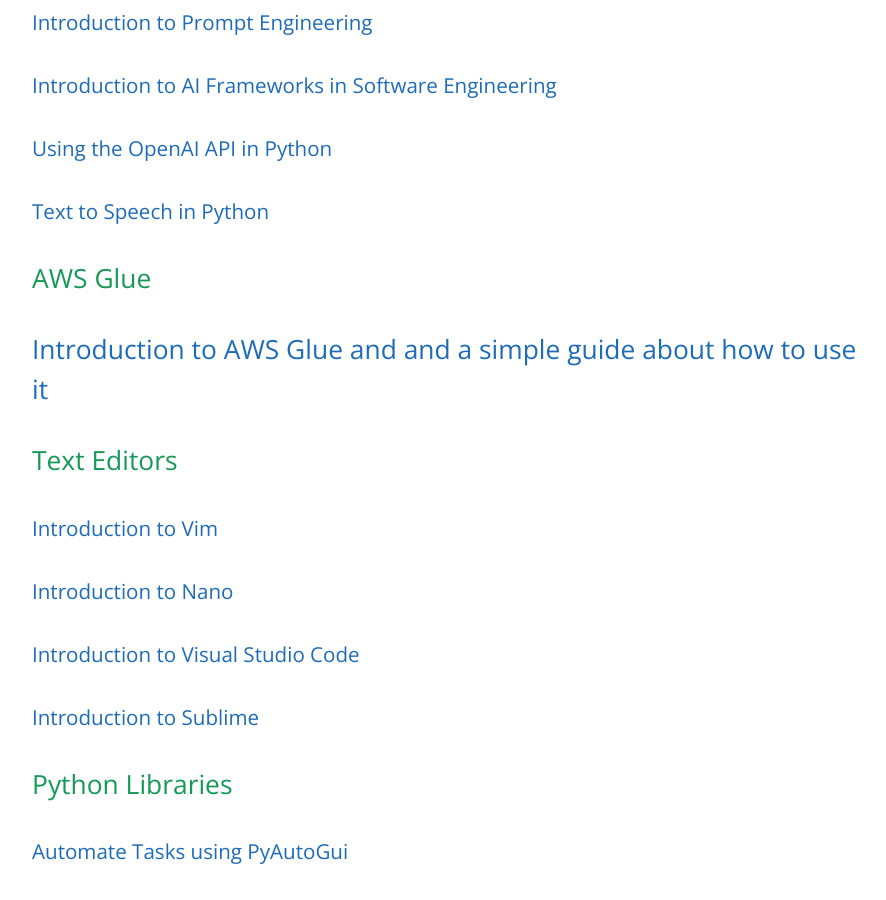
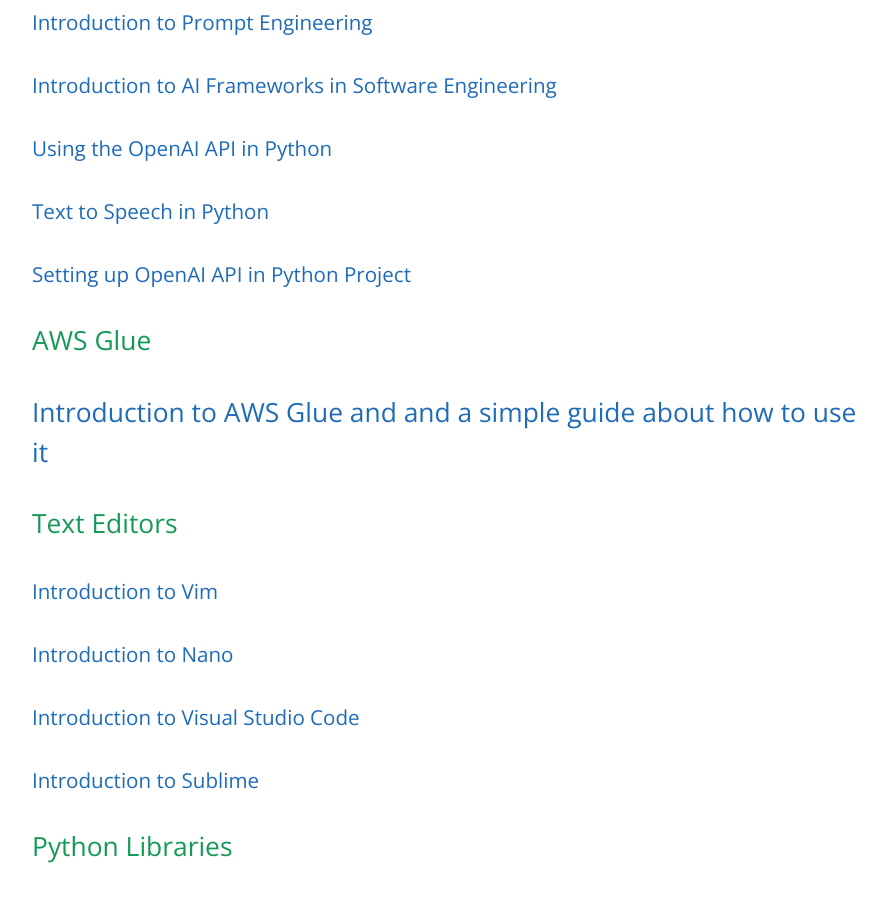
Before and after one commit to learning-software-engineering/learning-software-engineering.github.io, a Jekyll site: the page built from Topics/Software_Tools.md, in a window 1280 px wide and 900 px high, scrolled down 1066 px. Shown: the whole window, without its empty margins (192-1078 px from the left). Built offline with Jekyll 4.4.1, drawn with Linux system fonts in a browser that asks for light colours; our own code applies the rules of GitHub Pages for plain Markdown files.

Commit message:
linked to openAI on python on software tools

```diff
--- a/Topics/Software_Tools.md
+++ b/Topics/Software_Tools.md
@@ -17,6 +17,7 @@
 ### [Introduction to AI Frameworks in Software Engineering](./Software_Tools/TensorFlow-Keras.md)
 ### [Using the OpenAI API in Python](./Software_Tools/OpenAI-API.md)
 ### [Text to Speech in Python](./Software_Tools/Text_to_Speech/Text_to_Speech.md)
+### [Setting up OpenAI API in Python Project](./Software_Tools/OpenAI_On_Python.md)
 
 ## AWS Glue
 ## [Introduction to AWS Glue and and a simple guide about how to use it](./Software_Tools/AWS_Glue.md)
```
Also changed, not shown: Topics/Software_Tools/OpenAI_On_Python.md (renamed from Topics/Software_Engineering/OpenAI_On_Python.md).
